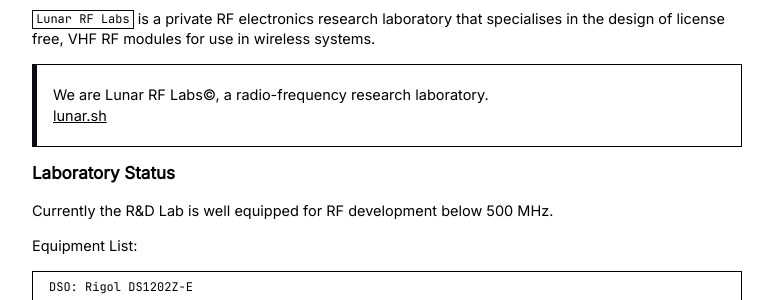
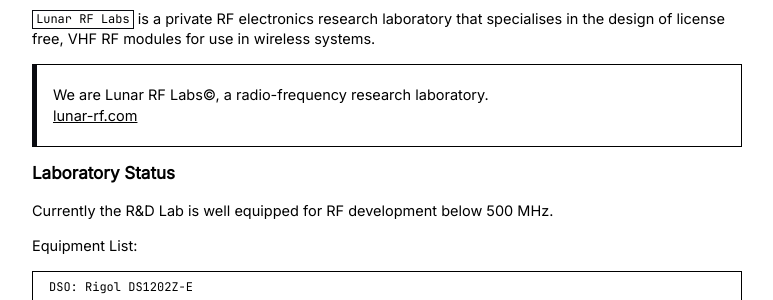
Before and after one commit to microstub/microstub.github.io, a Jekyll site: the page built from about.md, in a window 1280 px wide and 900 px high, scrolled down 918 px. Shown: the part 153-453 px from the top of the window, without its empty margins (253-1026 px from the left). Built offline with Jekyll 4.4.1, drawn with Linux system fonts in a browser that asks for light colours.

Commit message:
Update about.md

```diff
--- a/about.md
+++ b/about.md
@@ -44,7 +44,7 @@
 in wireless systems.
 
 > We are Lunar RF Labs©, a radio-frequency research laboratory. <br>
-[lunar.sh](https://lunar.sh)
+[lunar-rf.com](https://lunar-rf.com)
 
 # Laboratory Status
 
```
